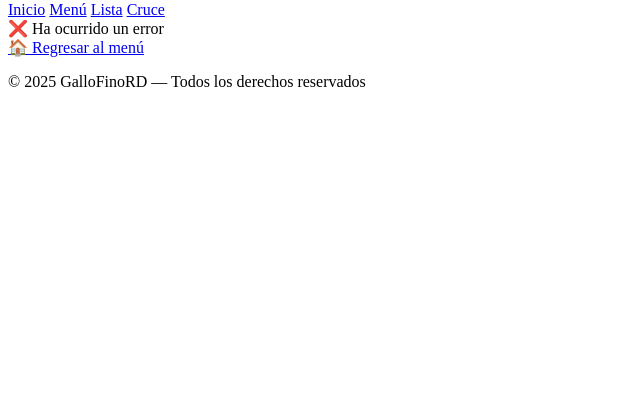
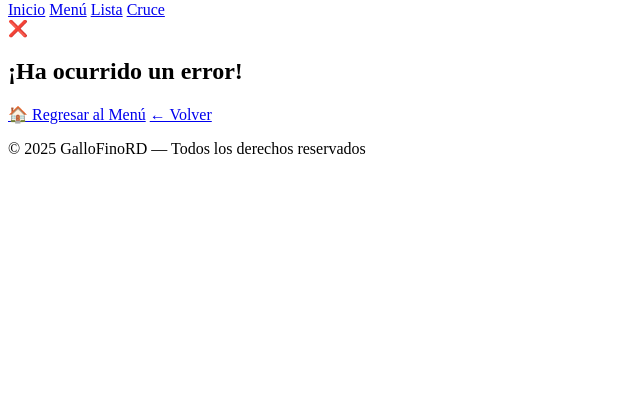
Before and after one commit to danny437/GalloFinoRD, a Flask app: page /error in a window 1280 px wide. Shown: the part 392-800 px from the top of the page, without its empty margins (0-640 px from the left). Run offline with Flask 3, Linux system fonts and the light colour scheme.

Commit message:
Update error.html

```diff
--- a/templates/error.html
+++ b/templates/error.html
@@ -1,6 +1,20 @@
 {% extends "base.html" %}
-{% block title %}Error{% endblock %}
+
+{% block title %}Error | GalloFinoRD{% endblock %}
+
 {% block content %}
-<div class="flash error">❌ Ha ocurrido un error</div>
-<a href="{{ url_for('menu_principal') }}" class="btn">🏠 Regresar al menú</a>
+<div class="container error-container">
+  <div class="error-card">
+    <div class="error-icon">❌</div>
+    <h2 class="error-title">¡Ha ocurrido un error!</h2>
+    <p class="error-message">{{ error }}</p>
+
+    <div class="acciones-centradas">
+      <a href="{{ url_for('menu_principal') }}" class="btn btn-secondary">🏠 Regresar al Menú</a>
+      {% if request.referrer and request.referrer != request.url %}
+        <a href="javascript:history.back()" class="btn">← Volver</a>
+      {% endif %}
+    </div>
+  </div>
+</div>
 {% endblock %}
```
